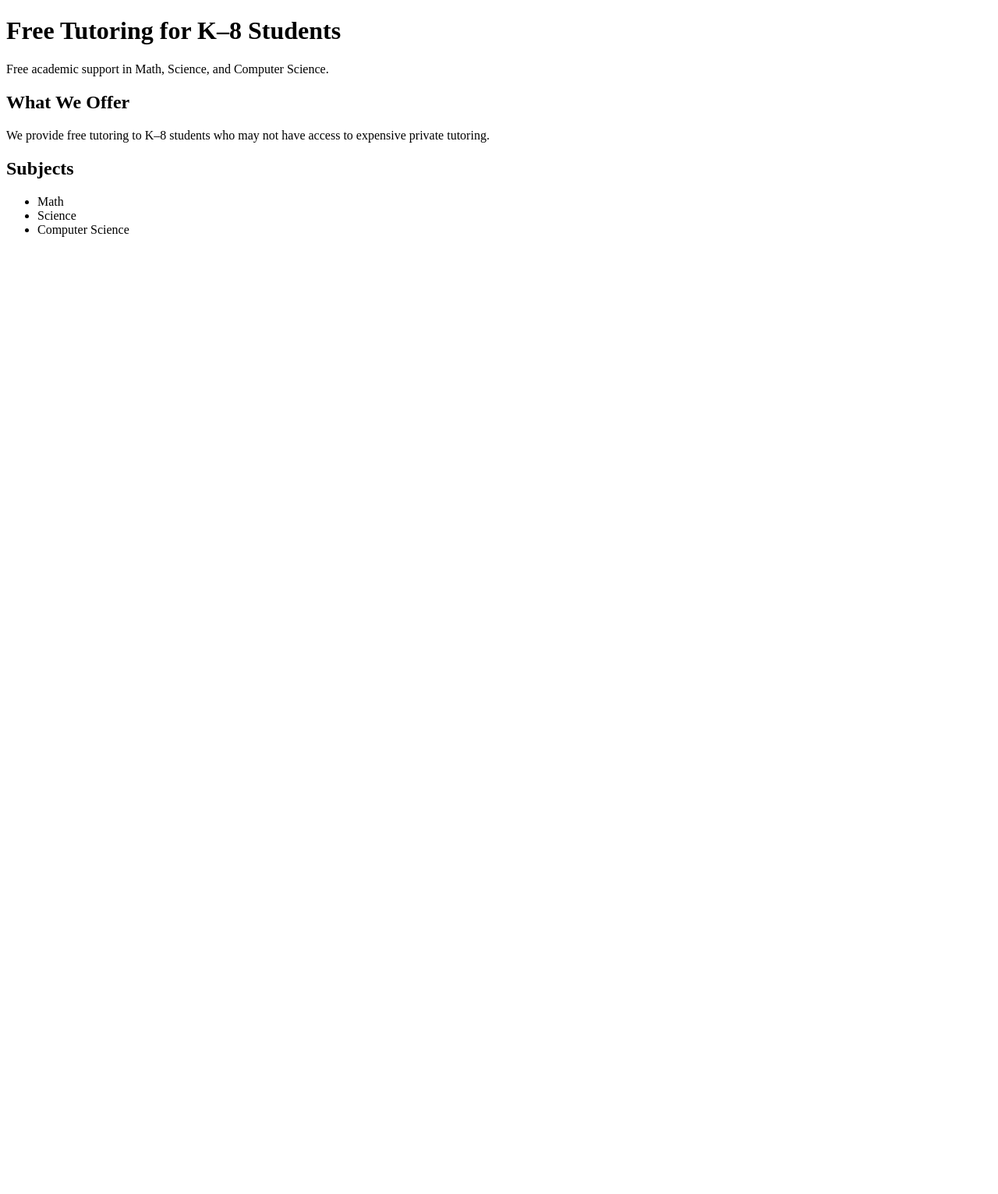
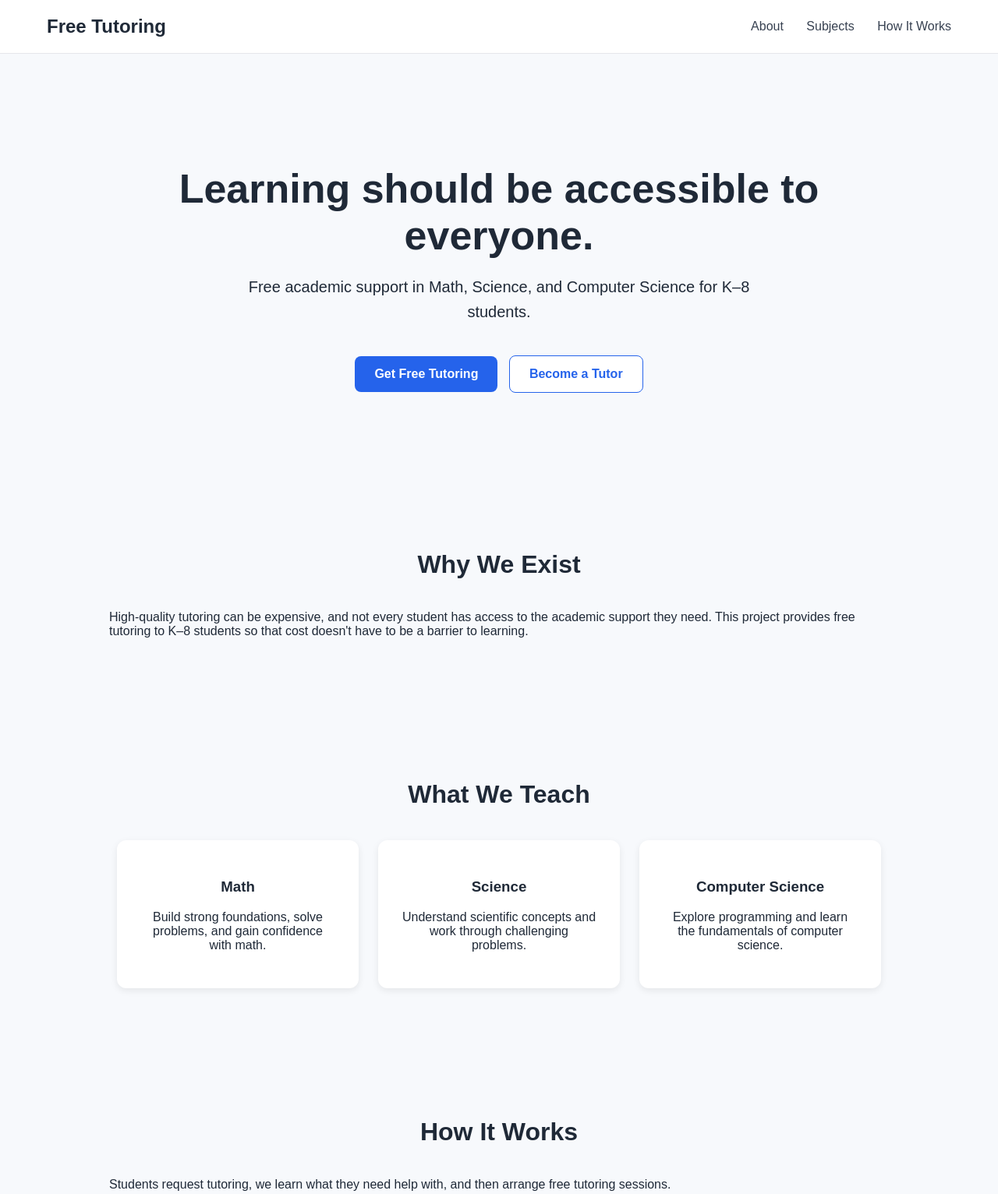
Before and after one commit to freetutoringproject/free-tutoring, a plain HTML site: page index.html in a window 1280 px wide. Shown: the top 1532 px of the page at 78% size. Before the commit the page ends 800 px from the top, so only its background shows below. Drawn offline with Linux system fonts and the light colour scheme.

Commit message:
Update index.html

```diff
--- a/index.html
+++ b/index.html
@@ -1,32 +1,234 @@
 <!DOCTYPE html>
 <html lang="en">
+
 <head>
     <meta charset="UTF-8">
     <meta name="viewport" content="width=device-width, initial-scale=1.0">
-    <title>Free Tutoring</title>
+
+    <title>Free Tutoring | Math, Science & Computer Science</title>
+
+    <style>
+        body {
+            margin: 0;
+            font-family: Arial, sans-serif;
+            background-color: #f7f9fc;
+            color: #1f2937;
+        }
+
+        header {
+            background-color: white;
+            padding: 20px 60px;
+            border-bottom: 1px solid #e5e7eb;
+        }
+
+        nav {
+            display: flex;
+            justify-content: space-between;
+            align-items: center;
+        }
+
+        .logo {
+            font-size: 24px;
+            font-weight: bold;
+        }
+
+        .nav-links a {
+            margin-left: 25px;
+            text-decoration: none;
+            color: #374151;
+        }
+
+        .hero {
+            text-align: center;
+            padding: 100px 20px;
+        }
+
+        .hero h1 {
+            font-size: 52px;
+            margin-bottom: 20px;
+        }
+
+        .hero p {
+            font-size: 20px;
+            max-width: 650px;
+            margin: 0 auto 35px;
+            line-height: 1.6;
+        }
+
+        .button {
+            display: inline-block;
+            padding: 14px 25px;
+            margin: 5px;
+            text-decoration: none;
+            border-radius: 8px;
+            background-color: #2563eb;
+            color: white;
+            font-weight: bold;
+        }
+
+        .button.secondary {
+            background-color: white;
+            color: #2563eb;
+            border: 1px solid #2563eb;
+        }
+
+        section {
+            padding: 70px 20px;
+            max-width: 1000px;
+            margin: auto;
+        }
+
+        section h2 {
+            text-align: center;
+            font-size: 32px;
+            margin-bottom: 40px;
+        }
+
+        .subjects {
+            display: flex;
+            gap: 25px;
+            justify-content: center;
+            flex-wrap: wrap;
+        }
+
+        .subject {
+            background-color: white;
+            padding: 30px;
+            border-radius: 12px;
+            width: 250px;
+            text-align: center;
+            box-shadow: 0 3px 10px rgba(0, 0, 0, 0.08);
+        }
+
+        footer {
+            text-align: center;
+            padding: 30px;
+            background-color: white;
+            border-top: 1px solid #e5e7eb;
+        }
+    </style>
 </head>
+
 <body>
 
-    <h1>Free Tutoring for K–8 Students</h1>
+    <header>
+        <nav>
+            <div class="logo">Free Tutoring</div>
 
-    <p>
-        Free academic support in Math, Science, and Computer Science.
-    </p>
+            <div class="nav-links">
+                <a href="#about">About</a>
+                <a href="#subjects">Subjects</a>
+                <a href="#how-it-works">How It Works</a>
+            </div>
+        </nav>
+    </header>
 
-    <h2>What We Offer</h2>
+    <main>
 
-    <p>
-        We provide free tutoring to K–8 students who may not have access
-        to expensive private tutoring.
-    </p>
+        <section class="hero">
 
-    <h2>Subjects</h2>
+            <h1>Learning should be accessible to everyone.</h1>
 
-    <ul>
-        <li>Math</li>
-        <li>Science</li>
-        <li>Computer Science</li>
-    </ul>
+            <p>
+                Free academic support in Math, Science, and Computer Science
+                for K–8 students.
+            </p>
+
+            <a href="#get-tutoring" class="button">
+                Get Free Tutoring
+            </a>
+
+            <a href="#become-a-tutor" class="button secondary">
+                Become a Tutor
+            </a>
+
+        </section>
+
+        <section id="about">
+
+            <h2>Why We Exist</h2>
+
+            <p>
+                High-quality tutoring can be expensive, and not every student
+                has access to the academic support they need. This project
+                provides free tutoring to K–8 students so that cost doesn't
+                have to be a barrier to learning.
+            </p>
+
+        </section>
+
+        <section id="subjects">
+
+            <h2>What We Teach</h2>
+
+            <div class="subjects">
+
+                <div class="subject">
+                    <h3>Math</h3>
+                    <p>
+                        Build strong foundations, solve problems, and gain
+                        confidence with math.
+                    </p>
+                </div>
+
+                <div class="subject">
+                    <h3>Science</h3>
+                    <p>
+                        Understand scientific concepts and work through
+                        challenging problems.
+                    </p>
+                </div>
+
+                <div class="subject">
+                    <h3>Computer Science</h3>
+                    <p>
+                        Explore programming and learn the fundamentals of
+                        computer science.
+                    </p>
+                </div>
+
+            </div>
+
+        </section>
+
+        <section id="how-it-works">
+
+            <h2>How It Works</h2>
+
+            <p>
+                Students request tutoring, we learn what they need help with,
+                and then arrange free tutoring sessions.
+            </p>
+
+        </section>
+
+        <section id="get-tutoring">
+
+            <h2>Get Free Tutoring</h2>
+
+            <p>
+                Tutoring requests will be available here soon.
+            </p>
+
+        </section>
+
+        <section id="become-a-tutor">
+
+            <h2>Become a Tutor</h2>
+
+            <p>
+                Interested in volunteering? Information about becoming a tutor
+                will be available here soon.
+            </p>
+
+        </section>
+
+    </main>
+
+    <footer>
+        <p>Free Tutoring • Math • Science • Computer Science</p>
+    </footer>
 
 </body>
+
 </html>
```
